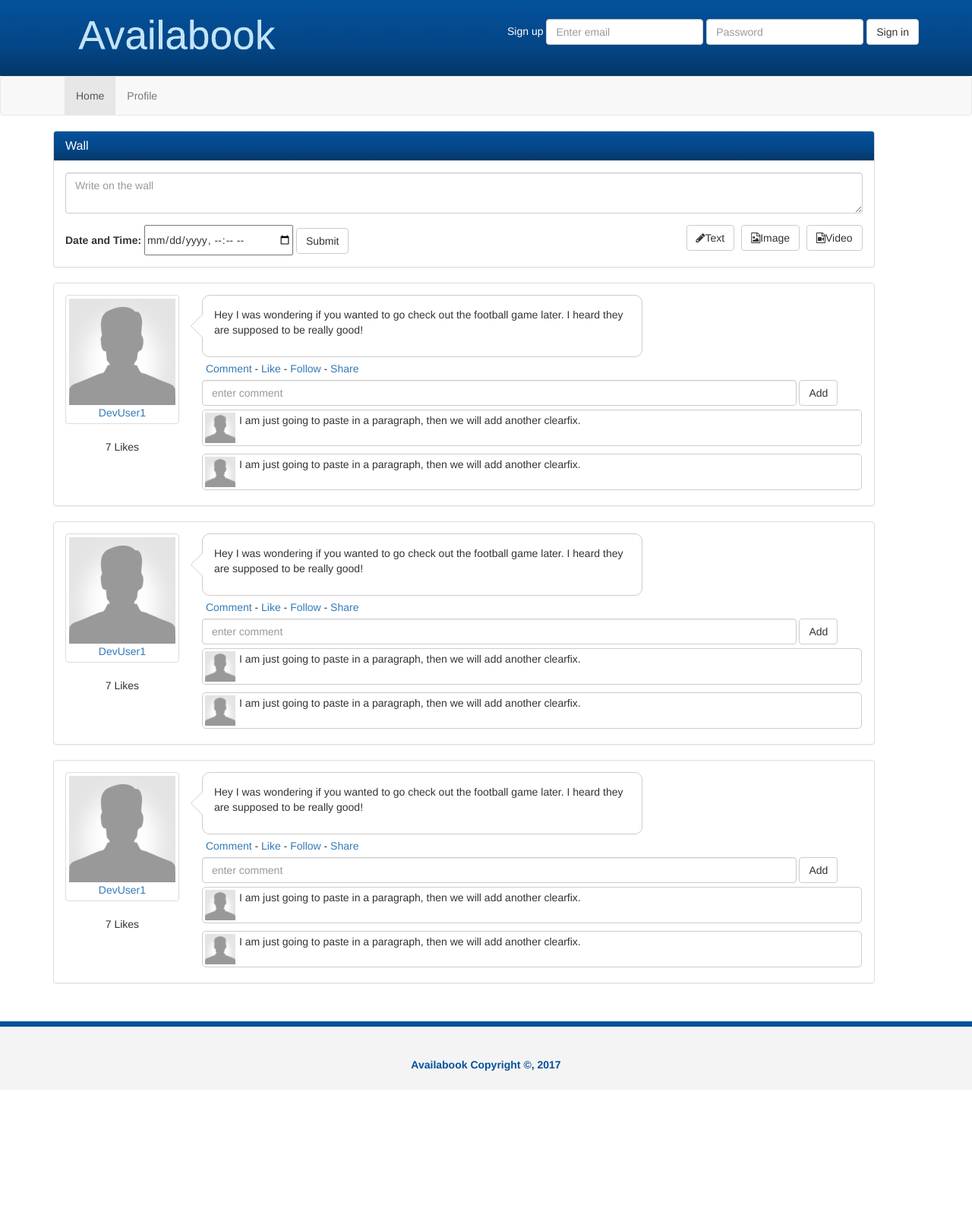
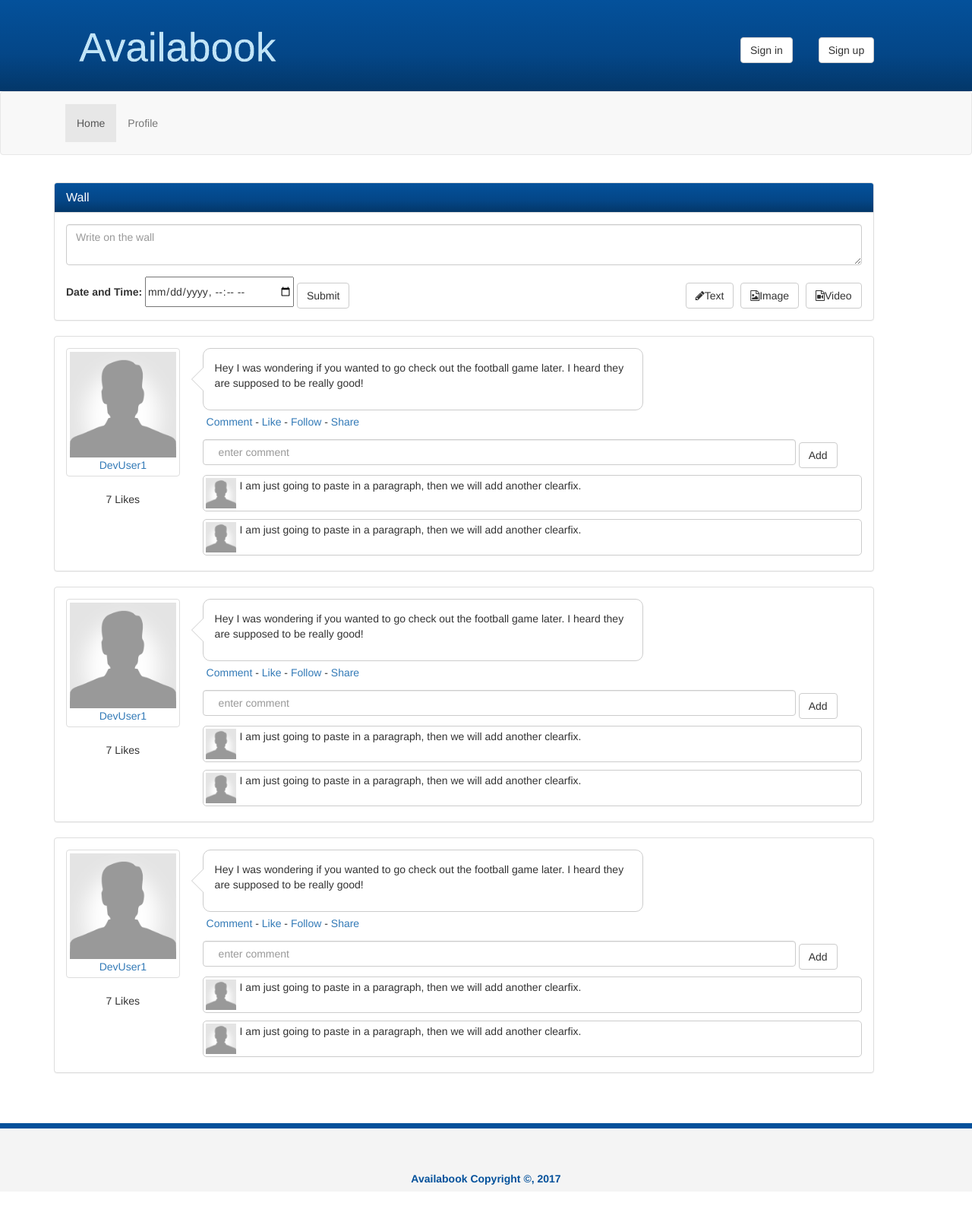
Before and after one commit to KuangYang/Availabook, a Django app: template Asite/availabook/templates/index.html in a window 1280 px wide. Shown: the whole page at 76% size. Before the commit the page ends 1409 px from the top, so only its background shows below. Run offline with Django 3.2, Linux system fonts and the light colour scheme; the template is opened without the code that fills it, so the values that code supplies are empty; some libraries are stand-ins or nearby versions.

Commit message:
Signin and Signout Popup

```diff
--- a/Asite/availabook/templates/css/style.css
+++ b/Asite/availabook/templates/css/style.css
@@ -157,3 +157,130 @@ footer{
 	padding-top: 40px;
 	}
 }
+
+/* Full-width input fields */
+input[type=text], input[type=password] {
+    width: 100%;
+    padding: 12px 20px;
+    margin: 8px 0;
+    display: inline-block;
+    border: 1px solid #ccc;
+    box-sizing: border-box;
+    width: 300px;
+}
+
+/* Set a style for all buttons */
+button {
+    background-color: #4CAF50;
+    color: white;
+    padding: 14px 20px;
+    margin: 8px 0;
+    border: none;
+    cursor: pointer;
+    width: auto;
+}
+
+button:hover {
+    opacity: 0.8;
+}
+
+/* Extra styles for the signin and signup buttons */
+.subbtn {
+    width: auto;
+    padding: 10px 18px;
+    background-color: #1CB4EC;
+}
+
+/* Extra styles for the cancel button */
+.cancelbtn {
+    width: auto;
+    padding: 10px 18px;
+    background-color: #f44336;
+}
+
+/* Center the image and position the close button */
+.imgcontainer {
+    text-align: center;
+    margin: 24px 0 12px 0;
+    position: relative;
+}
+
+img.avatar {
+    width: 40%;
+    border-radius: 50%;
+}
+
+.container {
+    padding: 16px;
+}
+
+span.psw {
+    float: right;
+    padding-top: 16px;
+}
+
+/* The Modal (background) */
+.modal {
+    display: none; /* Hidden by default */
+    position: fixed; /* Stay in place */
+    z-index: 1; /* Sit on top */
+    left: 0;
+    top: 0;
+    width: 100%; /* Full width */
+    height: 100%; /* Full height */
+    overflow: auto; /* Enable scroll if needed */
+    background-color: rgb(0,0,0); /* Fallback color */
+    background-color: rgba(0,0,0,0.4); /* Black w/ opacity */
+    padding-top: 60px;
+}
+
+/* Modal Content/Box */
+.modal-content {
+    background-color: #fefefe;
+    margin: 5% auto 15% auto; /* 5% from the top, 15% from the bottom and centered */
+    border: 1px solid #888;
+    width: 25%; /* Could be more or less, depending on screen size */
+}
+
+/* The Close Button (x) */
+.close {
+    position: absolute;
+    right: 25px;
+    top: 0;
+    color: #000;
+    font-size: 35px;
+    font-weight: bold;
+}
+
+.close:hover,
+.close:focus {
+    color: red;
+    cursor: pointer;
+}
+
+/* Add Zoom Animation */
+.animate {
+    -webkit-animation: animatezoom 0.6s;
+    animation: animatezoom 0.6s
+}
+
+@-webkit-keyframes animatezoom {
+    from {-webkit-transform: scale(0)}
+    to {-webkit-transform: scale(1)}
+}
+
+@keyframes animatezoom {
+    from {transform: scale(0)}
+    to {transform: scale(1)}
+}
+
+/* Change styles for span and cancel button on extra small screens */
+@media screen and (max-width: 300px) {
+    span.psw {
+       display: block;
+       float: none;
+    }
+    .cancelbtn {
+       width: 100%;
+    }
+}
--- a/Asite/availabook/templates/index.html
+++ b/Asite/availabook/templates/index.html
@@ -1,4 +1,3 @@
-
 <!DOCTYPE html>
 <html lang="en">
   <head>
@@ -21,26 +20,85 @@
   <header>
     <div class="container">
       <img src="img/logo.png" class="logo" alt="">
-      <form class="form-inline">
-      <a href="signup.html" style="color:white">Sign up</a>
-        <div class="form-group">
-          <label class="sr-only" for="exampleInputEmail3">Email address</label>
-          <input type="email" class="form-control" id="exampleInputEmail3" placeholder="Enter email">
-        </div>
-        <div class="form-group">
-          <label class="sr-only" for="exampleInputPassword3">Password</label>
-          <input type="password" class="form-control" id="exampleInputPassword3" placeholder="Password">
-        </div>
-        <button type="submit" class="btn btn-default">Sign in</button><br>
-        <div class="checkbox">
-          <label>
-            <!-- <input type="checkbox"> Remember me -->
-          </label>
-        </div>
-        <br>
-      </form>
+      <button onclick="document.getElementById('signin').style.display='block'" style="width:auto;margin-left:600px" class="btn btn-default">Sign in</button>
+      <button onclick="document.getElementById('signup').style.display='block'" style="width:auto;margin-left:30px" class="btn btn-default">Sign up</button>
     </div>
   </header>
+
+  <div id="signup" class="modal">
+    <form class="modal-content animate" action="/action_page.php">
+    <div class="imgcontainer">
+      <span onclick="document.getElementById('signup').style.display='none'" class="close" title="Close Modal">&times;</span>
+       <!-- <img src="img_avatar2.png" alt="Avatar" class="avatar"> -->
+    </div>
+      <div class="container">
+        <label><b>Email Address</b></label>
+        <br>
+        <input type="text" placeholder="Email Address" name="uname" required>
+        <br>
+        <label><b>Password</b></label>
+        <br>
+        <input type="password" placeholder="Password" name="psw" required>
+        <br>
+        <label><b>Verify Password</b></label>
+        <br>
+        <input type="password" placeholder="Password" name="psw" required>
+        <br>
+        <label><b>First Name</b></label>
+        <br>
+        <input type="text" placeholder="First Name" name="fn" required>
+        <br>
+        <label><b>Last Name</b></label>
+        <br>
+        <input type="text" placeholder="Last Name" name="ln" required>
+        <br>
+        <label><b>Date of Birth</b></label>
+        <br>
+        <input type="text" placeholder="mm/dd/yyyy" name="dob" required>
+        <br>
+        <label><b>City</b></label>
+        <br>
+        <input type="text" placeholder="City" name="city" required>
+        <br>
+        <label><b>Zipcode</b></label>
+        <br>
+        <input type="text" placeholder="Zipcode" name="zipcode" required>
+        <br>
+        <button type="submit" style="margin-right:133px" class="subbtn">Sign up</button>
+        <button type="button" onclick="document.getElementById('signup').style.display='none'" class="cancelbtn">Cancel</button>
+      </div>
+
+      <!-- <div class="container" style="background-color:#f1f1f1">
+        <button type="button" onclick="document.getElementById('signup').style.display='none'" class="cancelbtn">Cancel</button>
+      </div> -->
+    </form>
+  </div>
+
+
+  <div id="signin" class="modal">
+    <form class="modal-content animate" action="/action_page.php">
+    <div class="imgcontainer">
+      <span onclick="document.getElementById('signin').style.display='none'" class="close" title="Close Modal">&times;</span>
+       <!-- <img src="img_avatar2.png" alt="Avatar" class="avatar"> -->
+    </div>
+      <div class="container">
+        <label><b>Email Address</b></label>
+        <br>
+        <input type="text" placeholder="Email Address" name="uname" required>
+        <br>
+        <label><b>Password</b></label>
+        <br>
+        <input type="password" placeholder="Password" name="psw" required>
+        <br>
+        <button type="submit" style="margin-right:137px" class="subbtn">Sign in</button>
+        <button type="button" onclick="document.getElementById('signin').style.display='none'" class="cancelbtn">Cancel</button>
+      </div>
+
+      <!-- <div class="container" style="background-color:#f1f1f1">
+        <button type="button" onclick="document.getElementById('signin').style.display='none'" class="cancelbtn">Cancel</button>
+      </div> -->
+    </form>
+  </div>
 
     <nav class="navbar navbar-default">
       <div class="container">
@@ -289,6 +347,8 @@
     ================================================== -->
     <!-- Placed at the end of the document so the pages load faster -->
     <script src="https://ajax.googleapis.com/ajax/libs/jquery/1.11.2/jquery.min.js"></script>
+    <script src="https://code.jquery.com/jquery-1.11.3.min.js"></script>
     <script src="js/bootstrap.js"></script>
+    <script type="text/javascript" src="js/availabook.js"></script>
   </body>
 </html>
--- /dev/null
+++ b/Asite/availabook/templates/js/availabook.js
@@ -0,0 +1,13 @@
+$(document).ready(function() {
+    console.log("ready!");
+
+    // Get the modal and when the user clicks anywhere outside of the modal, close it
+    window.onclick = function(event) {
+        var modals = document.getElementsByClassName('modal');
+        for (var i = 0; i <  modals.length; i++) {
+            if (event.target == modals[i]) {
+            modals[i].style.display = "none";
+            }
+        }
+    };
+});
```
